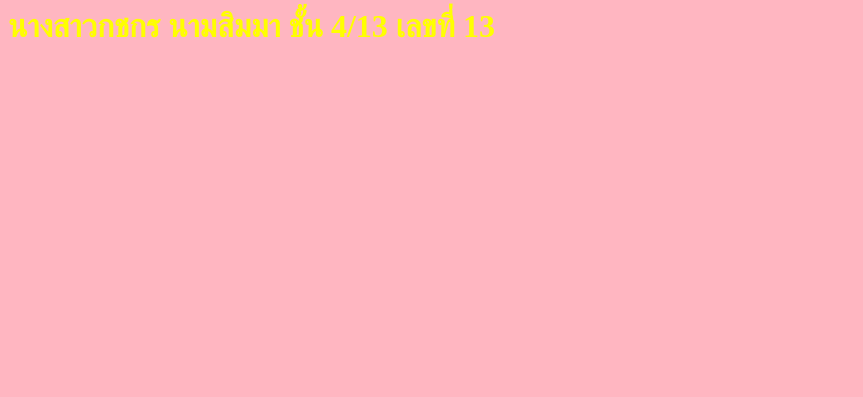
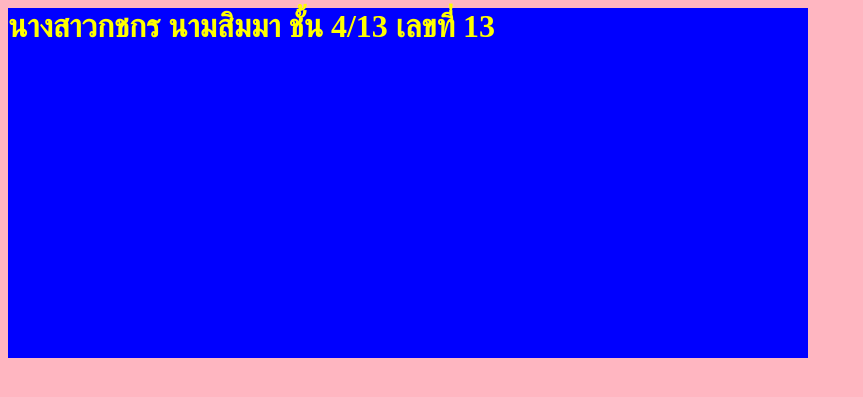
Before and after one commit to 57022/mywebsite-, a PHP site: page /page2.php in a window 1280 px wide. Shown: the top 397 px of the page, without its empty margins (0-863 px from the left). Run offline with PHP 8.4, Linux system fonts and the light colour scheme.

Commit message:
Update page2.php

```diff
--- a/page2.php
+++ b/page2.php
@@ -7,7 +7,7 @@
 				height: 350px;
 			}
 			.box{
-				background-color: bluesky;
+				background-color: blue;
 			}
 			body{
                                 background-color: lightpink;
```
